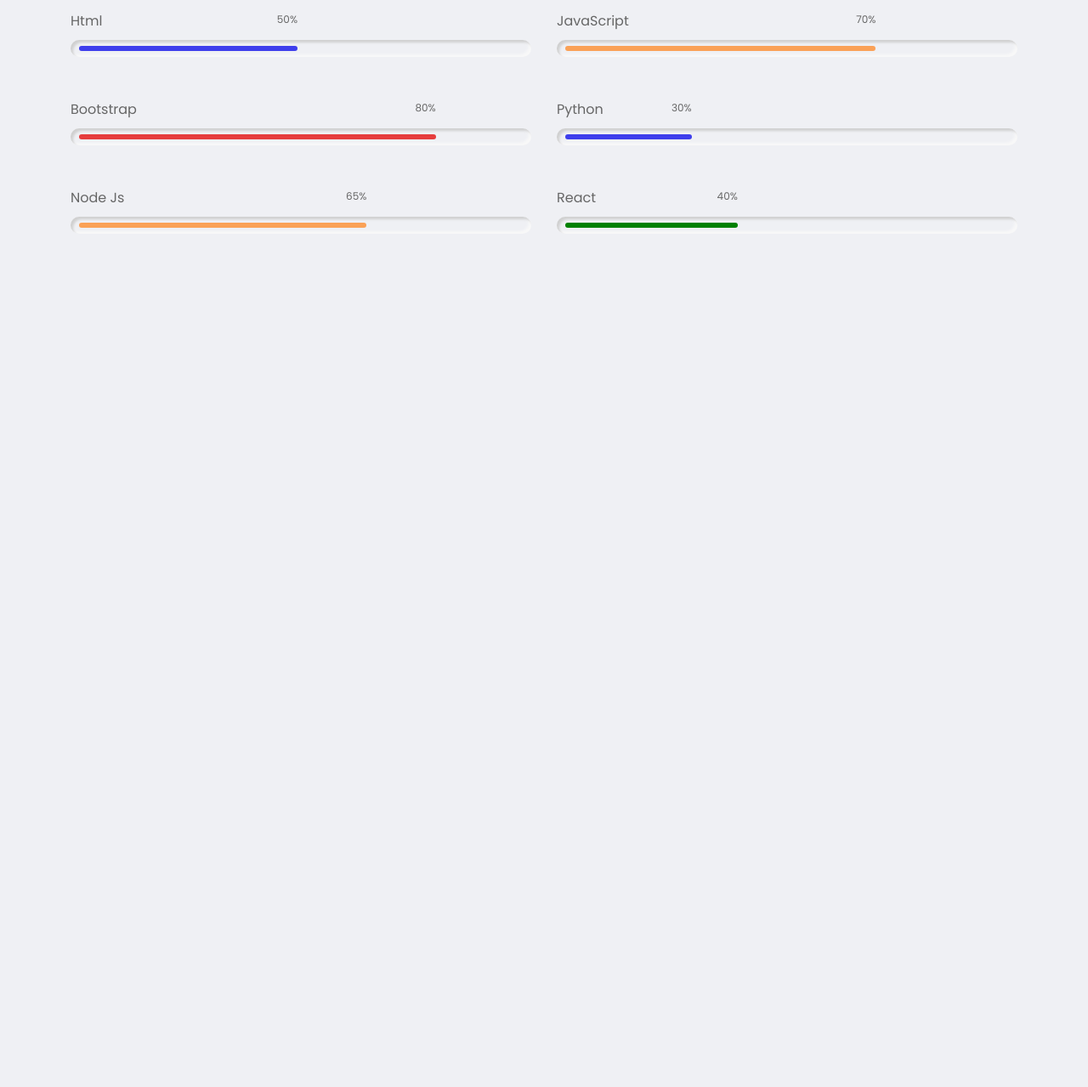
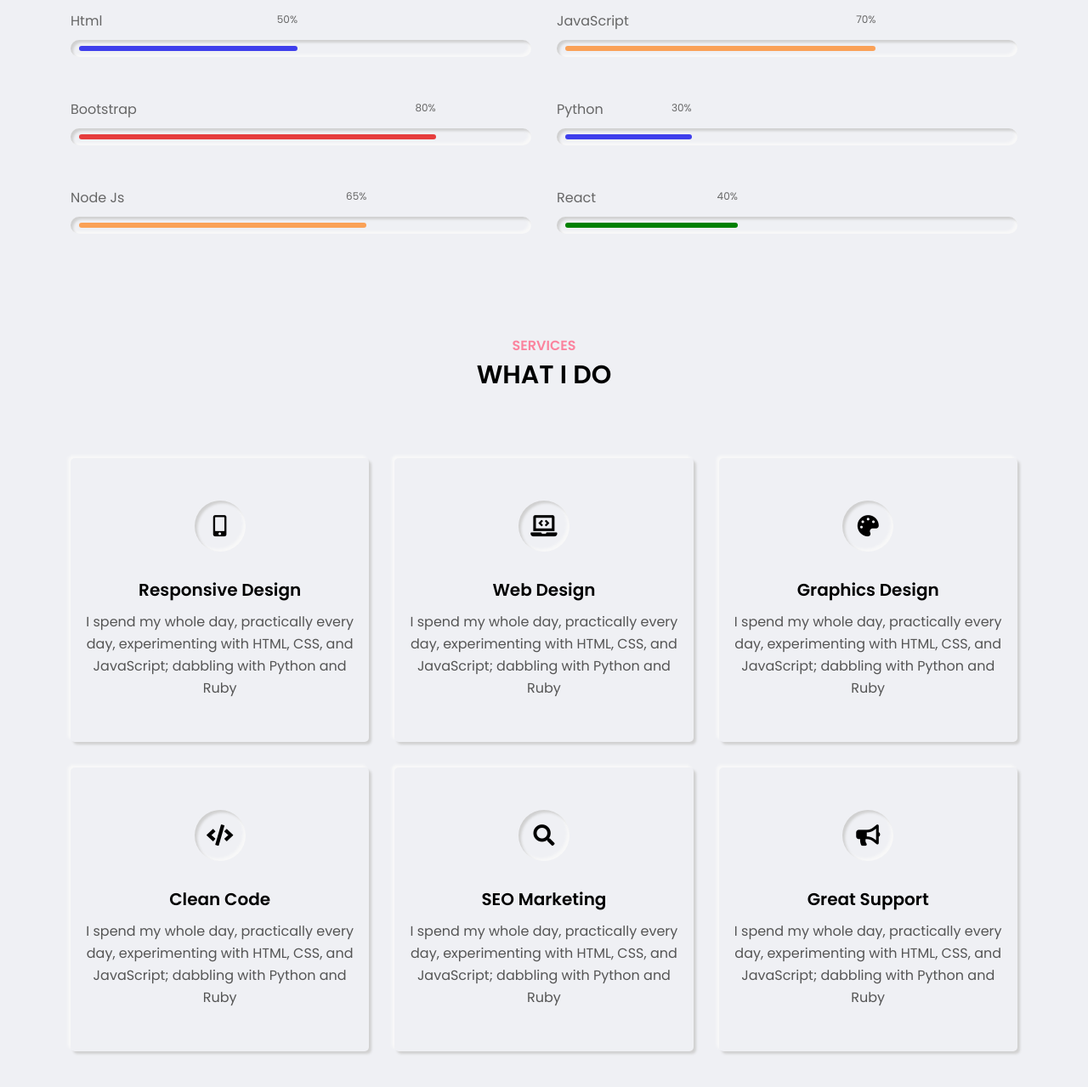
Before and after one commit to HasanNafi/Starter-Tamplate-Portfolio, a plain HTML site: page index.html in a window 1280 px wide. Shown: the part 1648-2927 px from the top of the page at 85% size. Before the commit the page ends 1963 px from the top, so only its background shows below. Drawn offline with Linux system fonts and the light colour scheme.

Commit message:
update and completed service section

```diff
--- a/css/style.css
+++ b/css/style.css
@@ -18,6 +18,7 @@
     --outer-shadow: 3px 3px 3px #d0d0d0, -3px -3px 3px #f8f8f8;
     --outer-shadow-0: 0 0 0 #d0d0d0, 0 0 0 #f8f8f8;
     --inner-shadow: inset 3px 3px 3px #d0d0d0, inset -3px -3px 3px #f8f8f8;
+    --inner-shadow-0: inset 0 0 0 #d0d0d0, inset 0 0 0 #f8f8f8;
 }
 
 
@@ -768,3 +769,78 @@
     margin: 20px 0 5px;
     text-transform: capitalize;
 }
+
+
+/* =========================service section============================= */
+
+.service-section {
+    min-height: 100vh;
+    padding: 80px 0 80px;
+}
+
+.service-section .service-item {
+    padding: 15px;
+    flex: 0 0 33.33%;
+    max-width: 33.33%;
+    display: flex;
+    flex-wrap: wrap;
+}
+
+.service-section .service-item-inner {
+    padding: 50px 15px;
+    border-radius: 5px;
+    text-align: center;
+    width: 100%;
+}
+
+.service-section .service-item-inner .icon {
+    text-align: center;
+    height: 60px;
+    width: 60px;
+    border-radius: 50%;
+    transition: all 0.5s ease;
+    display: block;
+    margin: 0 auto 30px;
+    position: relative;
+}
+
+.service-section .service-item-inner .icon::after {
+    content: '';
+    position: absolute;
+    left: 0;
+    width: 100%;
+    height: 100%;
+    top: 0;
+    border-radius: 50%;
+    transition: all 0.3s ease;
+}
+
+.service-section .service-item-inner:hover .icon {
+    box-shadow: var(--outer-shadow);
+}
+
+.service-section .service-item-inner:hover .icon i {
+    color: var(--skin-color);
+    cursor: pointer;
+}
+
+.service-section .service-item-inner .icon i {
+    font-size: 25px;
+    line-height: 60px;
+    transition: all 0.3s ease;
+}
+
+.service-section .service-item-inner h3 {
+    font-size: 20px;
+    font-weight: 600;
+    color: black;
+    margin: 0 0 10px;
+    text-transform: capitalize;
+}
+
+.service-section .service-item-inner p {
+    font-size: 16px;
+    color: var(--text-black-700);
+    line-height: 26px;
+    margin: 0;
+}
--- a/index.html
+++ b/index.html
@@ -327,6 +327,85 @@
         </div>
     </section>
     <!-- about section end -->
+    <!-- service section start -->
+    <section class="service-section section">
+        <div class="container">
+            <div class="row">
+                <div class="section-title">
+                    <h2 data-heading="Services">What I do</h2>
+                </div>
+            </div>
+            <div class="row">
+                <!-- service item 1 start-->
+                <div class="service-item">
+                    <div class="service-item-inner outer-shadow">
+                        <div class="icon inner-shadow">
+                            <i class="fas fa-mobile-alt"></i>
+                        </div>
+                        <h3>Responsive Design</h3>
+                        <p>I spend my whole day, practically every day, experimenting with HTML, CSS, and JavaScript; dabbling with Python and Ruby</p>
+                    </div>
+                </div>
+                <!-- service item end -->
+                <!-- service item 2 start-->
+                <div class="service-item">
+                    <div class="service-item-inner outer-shadow">
+                        <div class="icon inner-shadow">
+                            <i class="fas fa-laptop-code"></i>
+                        </div>
+                        <h3>Web Design</h3>
+                        <p>I spend my whole day, practically every day, experimenting with HTML, CSS, and JavaScript; dabbling with Python and Ruby</p>
+                    </div>
+                </div>
+                <!-- service item end -->
+                <!-- service item 3 start-->
+                <div class="service-item">
+                    <div class="service-item-inner outer-shadow">
+                        <div class="icon inner-shadow">
+                            <i class="fas fa-palette"></i>
+                        </div>
+                        <h3>Graphics Design</h3>
+                        <p>I spend my whole day, practically every day, experimenting with HTML, CSS, and JavaScript; dabbling with Python and Ruby</p>
+                    </div>
+                </div>
+                <!-- service item end -->
+                <!-- service item 4 start-->
+                <div class="service-item">
+                    <div class="service-item-inner outer-shadow">
+                        <div class="icon inner-shadow">
+                            <i class="fas fa-code"></i>
+                        </div>
+                        <h3>Clean Code</h3>
+                        <p>I spend my whole day, practically every day, experimenting with HTML, CSS, and JavaScript; dabbling with Python and Ruby</p>
+                    </div>
+                </div>
+                <!-- service item end -->
+                <!-- service item 5 start-->
+                <div class="service-item">
+                    <div class="service-item-inner outer-shadow">
+                        <div class="icon inner-shadow">
+                            <i class="fas fa-search"></i>
+                        </div>
+                        <h3>SEO Marketing</h3>
+                        <p>I spend my whole day, practically every day, experimenting with HTML, CSS, and JavaScript; dabbling with Python and Ruby</p>
+                    </div>
+                </div>
+                <!-- service item end -->
+                <!-- service item 6 start-->
+                <div class="service-item">
+                    <div class="service-item-inner outer-shadow">
+                        <div class="icon inner-shadow">
+                            <i class="fas fa-bullhorn"></i>
+                        </div>
+                        <h3>Great Support</h3>
+                        <p>I spend my whole day, practically every day, experimenting with HTML, CSS, and JavaScript; dabbling with Python and Ruby</p>
+                    </div>
+                </div>
+                <!-- service item end -->
+            </div>
+        </div>
+    </section>
+    <!-- service section end -->
 
     <!-- main js -->
     <script src="js/main.js"></script>
```
